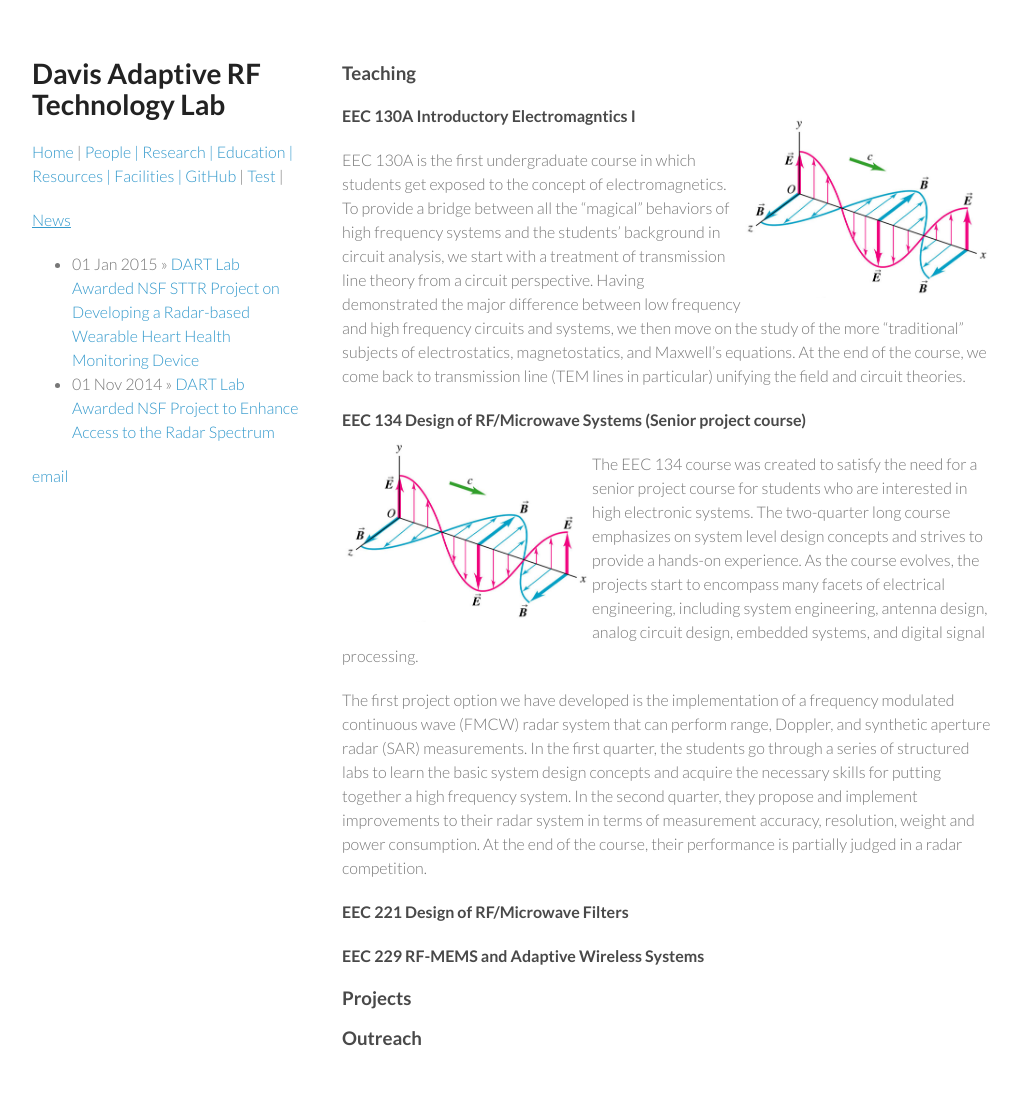
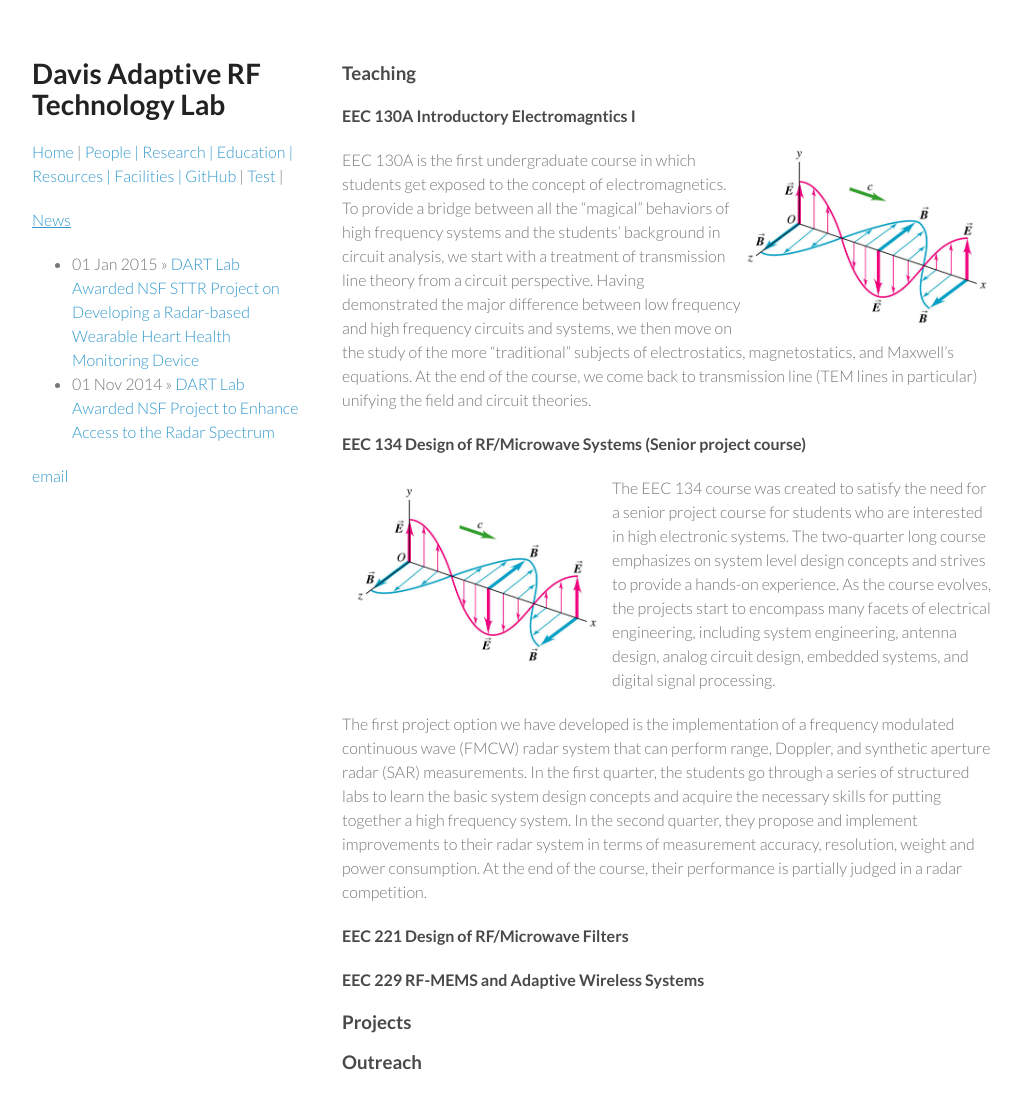
Before and after one commit to ucdart/ucdart.github.io, a Jekyll site: the page built from education/index.md, in a window 1280 px wide and 1143 px high. Shown: the top 1109 px of the window, without its empty margins (128-1149 px from the left). Built offline with Jekyll 4.4.1, drawn with Linux system fonts in a browser that asks for light colours.

Commit message:
Updated index.md

```diff
--- a/education/index.md
+++ b/education/index.md
@@ -8,14 +8,14 @@ published: true
 
 #### EEC 130A Introductory Electromagntics I
 
-<img src="/images/emwave.png" width="250px" style="float:right; margin-top:-30px;">
+<img src="/images/emwave.png" width="250px" style="float:right; margin:0px;">
 
 EEC 130A is the first undergraduate course in which students get exposed to the concept of electromagnetics. To provide a bridge between all the "magical" behaviors of high frequency systems and the students' background in circuit analysis, we start with a treatment of transmission line theory from a circuit perspective. Having demonstrated the major difference between low frequency and high frequency circuits and systems, we then move on the study of the more "traditional" subjects of electrostatics, magnetostatics, and Maxwell's equations. At the end of the course, we come back to transmission line (TEM lines in particular) unifying the field and circuit theories.
 
 
 #### EEC 134 Design of RF/Microwave Systems (Senior project course)
 
-<img src="/images/emwave.png" width="250px" style="float:left; margin-top:-10px;">
+<img src="/images/emwave.png" width="250px" style="float:left; margin:10px;">
 
 The EEC 134 course was created to satisfy the need for a senior project course for students who are interested in high electronic systems. The two-quarter long course emphasizes on system level design concepts and strives to provide a hands-on experience. As the course evolves, the projects start to encompass many facets of electrical engineering, including system engineering, antenna design, analog circuit design, embedded systems, and digital signal processing.
 
```
